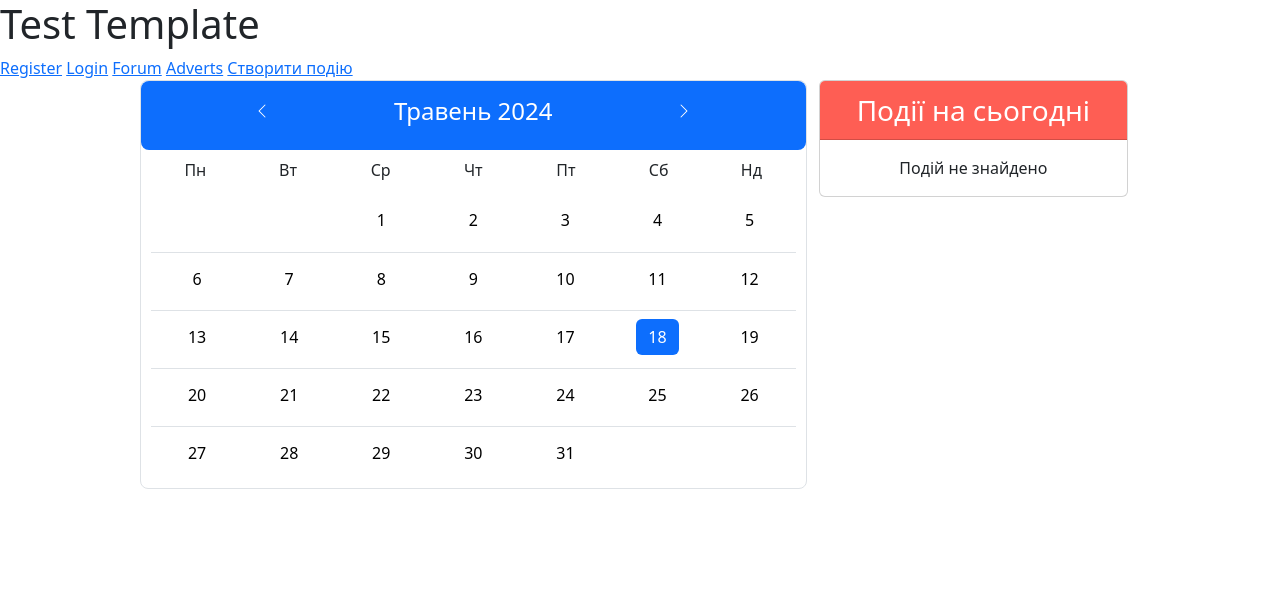
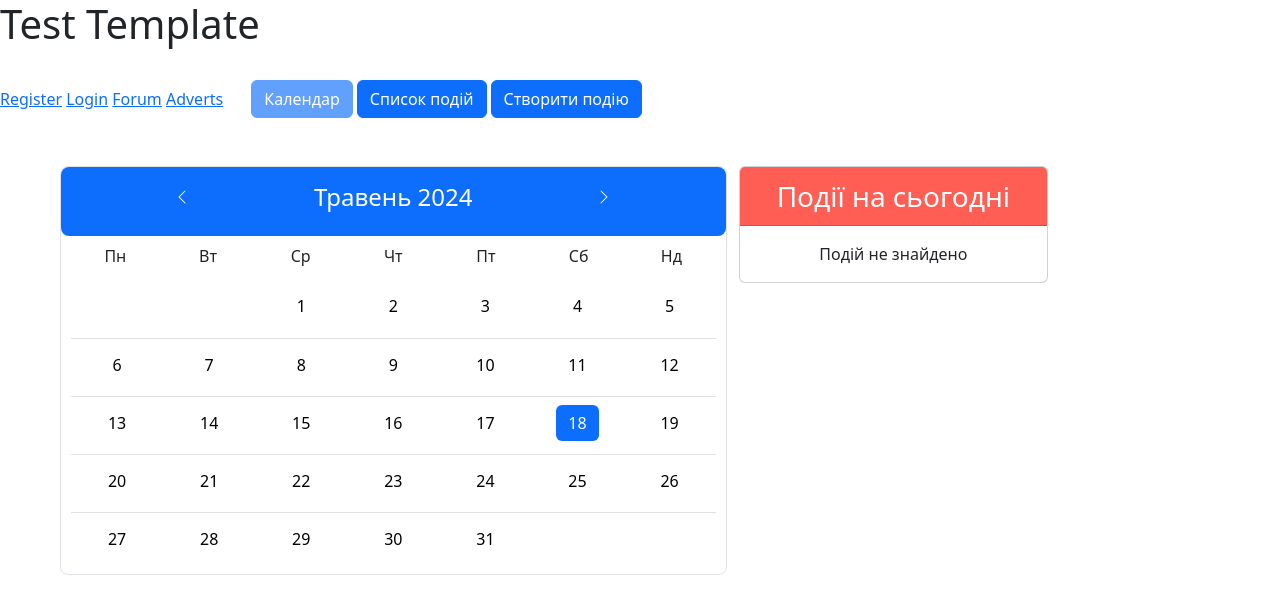
Before and after one commit to Moonvynl/Group-Portal, a Django app: page /calendar/ in a window 1280 px wide. Shown: the top 614 px of the page. Run offline with Django 5.2, Linux system fonts and the light colour scheme; data that the repository does not hold is empty.

Commit message:
made some changes

```diff
--- a/templates/calendar_events/calendar_page.html
+++ b/templates/calendar_events/calendar_page.html
@@ -2,7 +2,6 @@
 {% load custom_tags %}
 
 {% block content %}
-    <a href="{%url 'calendar_event:create_event'%}">Створити подію</a>
     <link href="https://cdn.jsdelivr.net/npm/bootstrap@5.3.3/dist/css/bootstrap.min.css" rel="stylesheet" integrity="sha384-QWTKZyjpPEjISv5WaRU9OFeRpok6YctnYmDr5pNlyT2bRjXh0JMhjY6hW+ALEwIH" crossorigin="anonymous">
     <script src="https://cdn.jsdelivr.net/npm/@popperjs/core@2.11.8/dist/umd/popper.min.js" integrity="sha384-I7E8VVD/ismYTF4hNIPjVp/Zjvgyol6VFvRkX/vR+Vc4jQkC+hVqc2pM8ODewa9r" crossorigin="anonymous"></script>
     <script src="https://cdn.jsdelivr.net/npm/bootstrap@5.3.3/dist/js/bootstrap.min.js" integrity="sha384-0pUGZvbkm6XF6gxjEnlmuGrJXVbNuzT9qBBavbLwCsOGabYfZo0T0to5eqruptLy" crossorigin="anonymous"></script>    <style>
@@ -12,9 +11,15 @@
             margin: auto;
         }
     </style>
+    <p class="d-inline-flex gap-1 m-4">
+        <a href="{%url 'calendar_event:calendar_events'%}" class="btn btn-primary disabled">Календар</a>
+        <a href="{%url 'calendar_event:event_list'%}" class="btn btn-primary">Список подій</a>
+        <a href="{%url 'calendar_event:create_event'%}" class="btn btn-primary">Створити подію</a>
+    </p>
+    <br>
     <br>
     <div class="container-fluid text-center">
-        <div class="row calendar-container">
+        <div class="row calendar-container ms-5">
             <div class="col-md-8 mb-3 border rounded-3 pb-2">
                 <div class="row text-center p-3 bg-primary rounded-3 text-white">
                     <div class="col">
```
